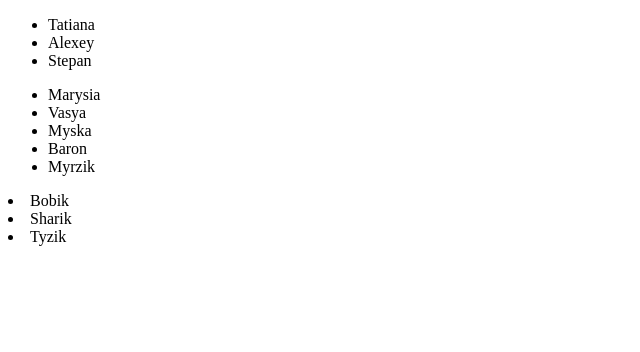
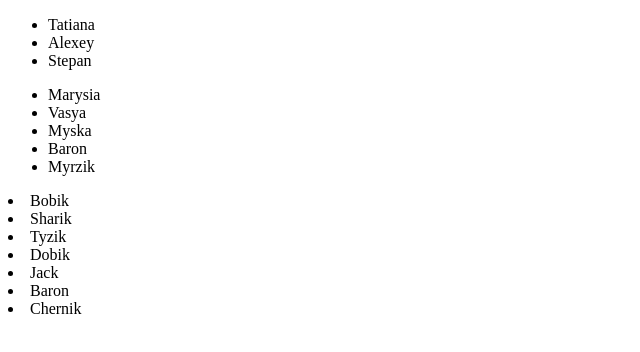
Before and after one commit to tatiana1313tatiana/animalsProject3, a plain HTML site: page index.html in a window 1280 px wide. Shown: the whole page, without its empty margins (0-640 px from the left). Drawn offline with Linux system fonts and the light colour scheme.

Commit message:
4/branchDog/list dogs +4

```diff
--- a/index.html
+++ b/index.html
@@ -21,5 +21,9 @@
 <li class="dog">Bobik</li>
 <li class="dog">Sharik</li>
 <li class="dog">Tyzik</li>
+<li class="dog">Dobik</li>
+<li class="dog">Jack</li>
+<li class="dog">Baron</li>
+<li class="dog">Chernik</li>
 </body>
 </html>
```
